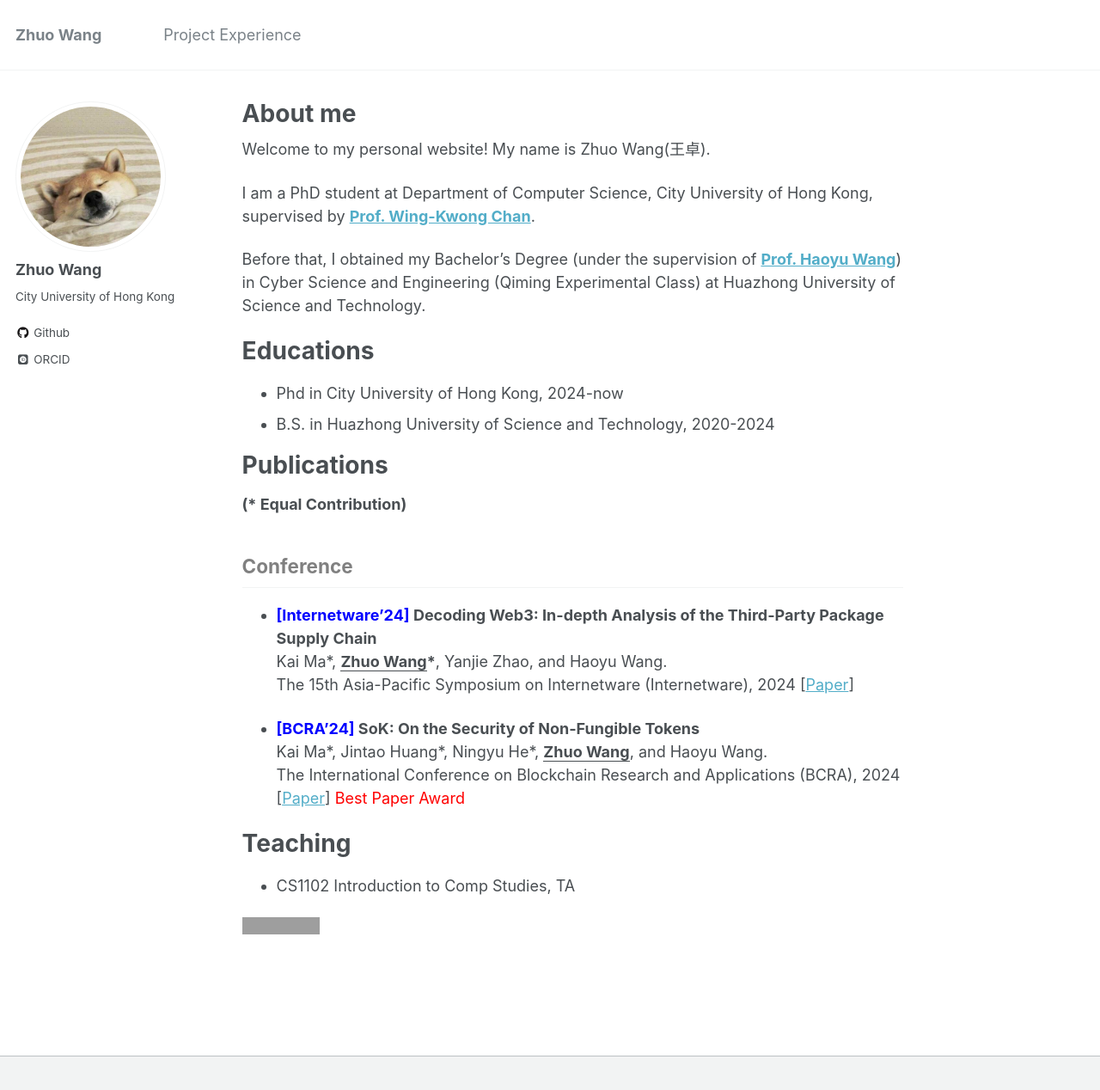
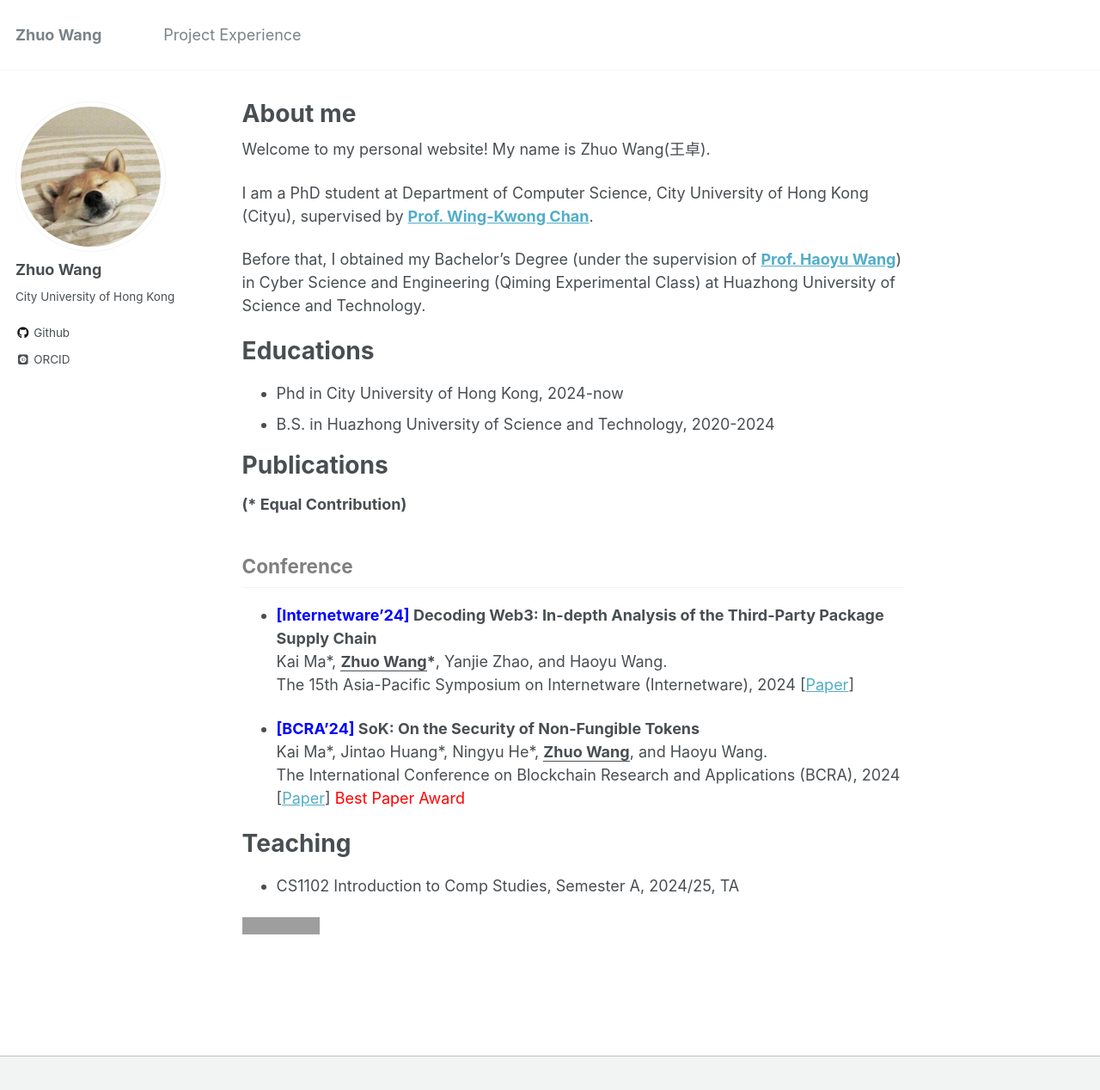
Before and after one commit to zhuozhuoH/zhuozhuoH.github.io, a Jekyll site: the page built from _pages/about.md, in a window 1280 px wide and 1301 px high. Shown: the top 1268 px of the window at 86% size. Built offline with Jekyll 4.4.1, drawn with Linux system fonts in a browser that asks for light colours; some web fonts are replaced; grey boxes are pictures that could not be loaded.

Commit message:
Update about.md

```diff
--- a/_pages/about.md
+++ b/_pages/about.md
@@ -10,7 +10,7 @@ redirect_from:
 
 Welcome to my personal website! My name is Zhuo Wang(王卓).
 
-I am a PhD student at Department of Computer Science, City University of Hong Kong, supervised by **[Prof. Wing-Kwong Chan](https://www.cs.cityu.edu.hk/~wkchan/)**.
+I am a PhD student at Department of Computer Science, City University of Hong Kong (Cityu), supervised by **[Prof. Wing-Kwong Chan](https://www.cs.cityu.edu.hk/~wkchan/)**.
 
 Before that, I obtained my Bachelor's Degree (under the supervision of **[Prof. Haoyu Wang](https://howiepku.github.io/)**)  in Cyber Science and Engineering (Qiming Experimental Class) at Huazhong University of Science and Technology.
 
@@ -54,6 +54,6 @@ Before that, I obtained my Bachelor's Degree (under the supervision of **[Prof.
     <br>The International Conference on Blockchain Research and Applications (BCRA), 2024 [[Paper](https://arxiv.org/abs/2312.08000)] <span style="color:#FF0000">Best Paper Award</span>
 
 # Teaching
-* CS1102 Introduction to Comp Studies, TA
+* CS1102 Introduction to Comp Studies, Semester A, 2024/25, TA
 
 <a href="https://clustrmaps.com/site/1c1rj" title="Visit tracker"><img src="//www.clustrmaps.com/map_v2.png?d=Oh5PEBTZ3sDsNg9UbjWv5Mol_pypIysUX-Sksi3OEz8&cl=ffffff"></a>
```
